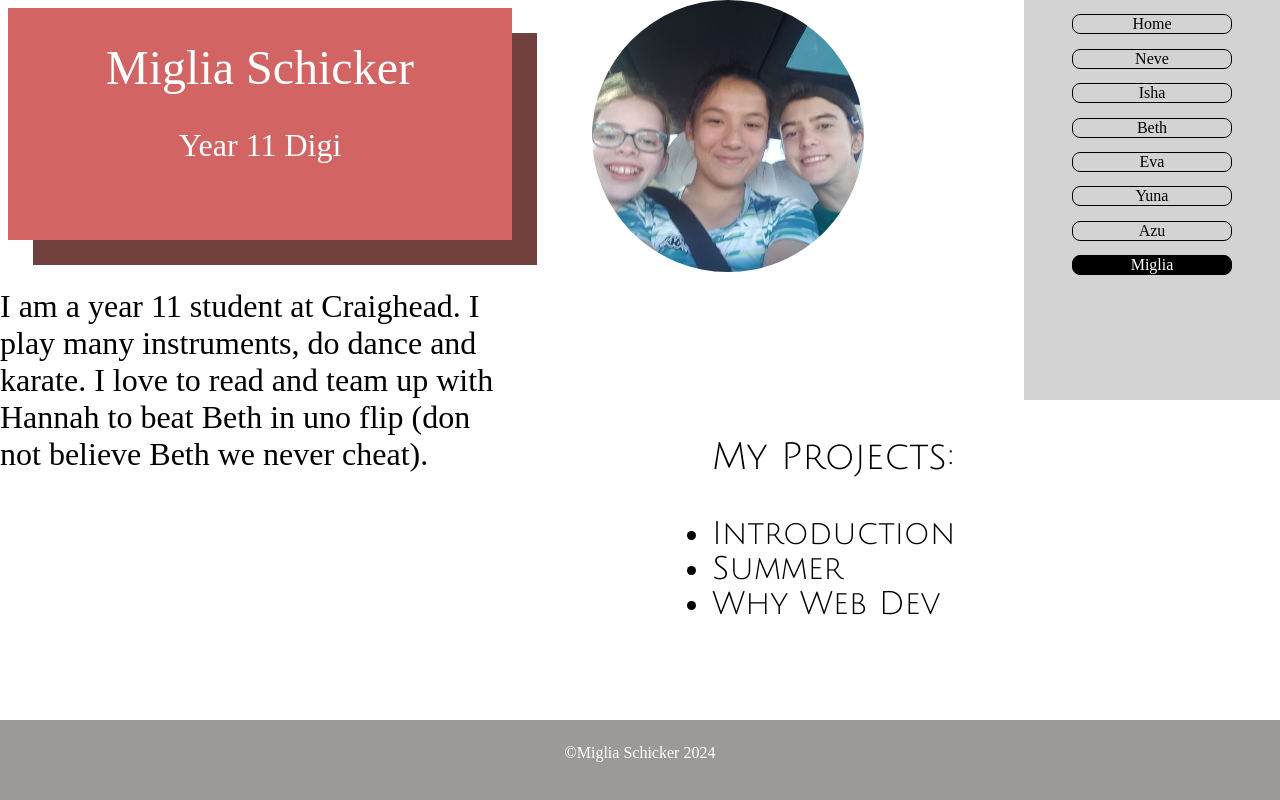
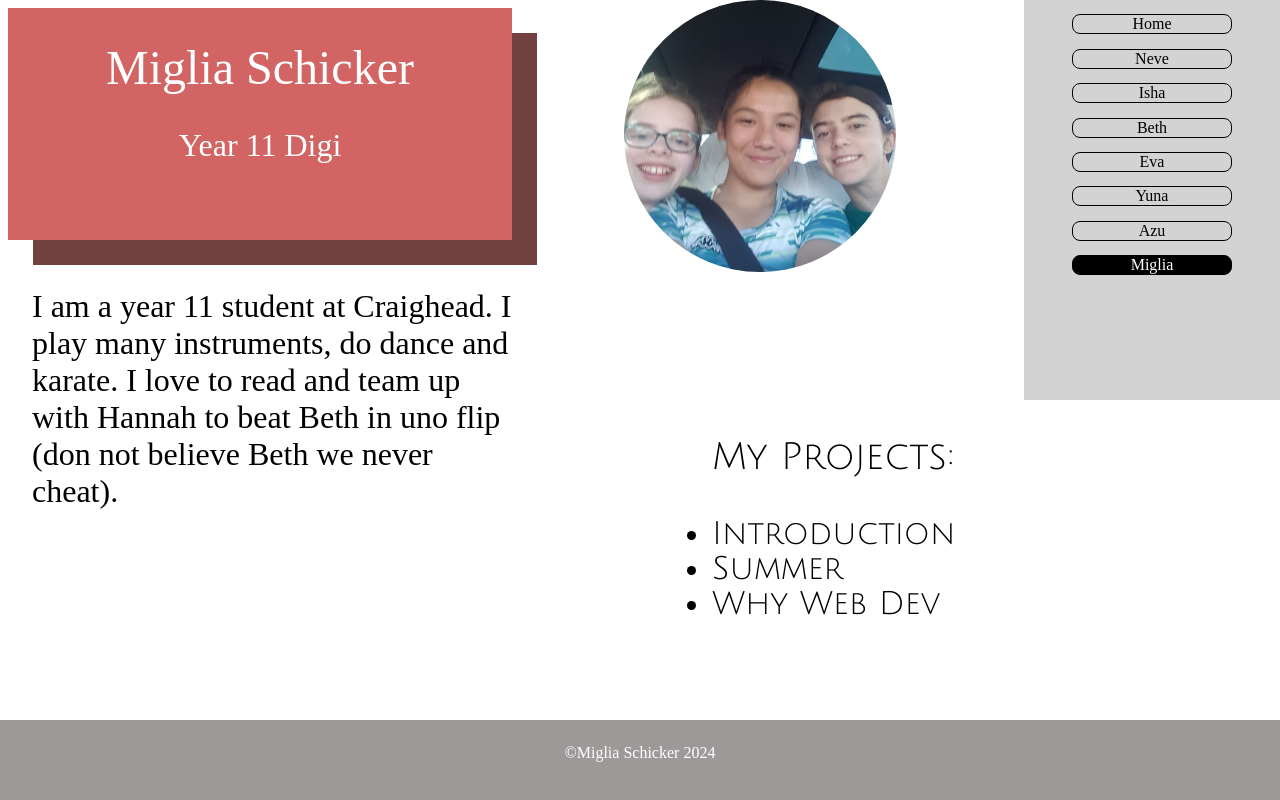
Before and after one commit to craighead-diocesan-school/class-of-26, a plain HTML site: page miglia.html in a window 1280 px wide. Drawn offline with Linux system fonts and the light colour scheme; a web font is replaced by a local one.

Commit message:
adjusted placement of paragraph and image

```diff
--- a/miglia.html
+++ b/miglia.html
@@ -105,7 +105,7 @@
         width: 17rem;
         border-radius: 50%;
         grid-area: i;
-        margin-left: 5rem;
+        margin-left: 7rem;
       }
 
       body {
@@ -154,6 +154,7 @@
         font-weight: <weight>;
         font-style: normal;
         font-size: xx-large;
+        margin-left: 2rem;
       }
     </style>
   </body>
```
